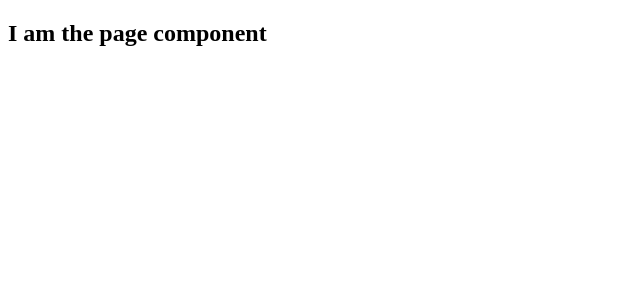
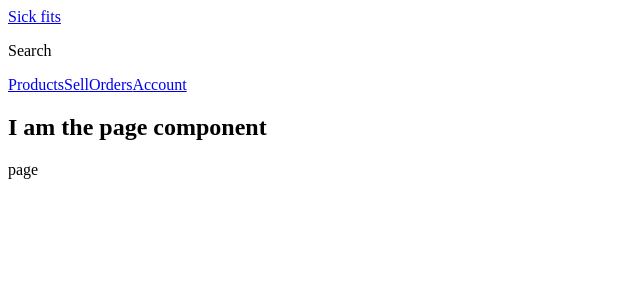
Before and after one commit to santospatrick/sick-fits, a Next.js app in the folder frontend/: page / in a window 1280 px wide. Shown: the top 300 px of the page, without its empty margins (0-640 px from the left). Built offline with nearby package versions, Linux system fonts and the light colour scheme.

Commit message:
feat: add global page component and header

```diff
--- /dev/null
+++ b/frontend/components/Header.js
@@ -0,0 +1,19 @@
+import React from 'react';
+import Link from 'next/link';
+import Nav from './Nav';
+
+function Header() {
+  return (
+    <header>
+      <div className="bar">
+        <Link href="/">Sick fits</Link>
+      </div>
+      <div className="sub-bar">
+        <p>Search</p>
+      </div>
+      <Nav />
+    </header>
+  );
+}
+
+export default Header;
--- /dev/null
+++ b/frontend/components/Nav.js
@@ -0,0 +1,15 @@
+import React from 'react';
+import Link from 'next/link';
+
+function Nav() {
+  return (
+    <nav>
+      <Link href="/products">Products</Link>
+      <Link href="/sell">Sell</Link>
+      <Link href="/orders">Orders</Link>
+      <Link href="/account">Account</Link>
+    </nav>
+  );
+}
+
+export default Nav;
--- a/frontend/components/Page.js
+++ b/frontend/components/Page.js
@@ -1,11 +1,19 @@
 import React from 'react';
+import PropTypes from 'prop-types';
+import Header from './Header';
 
-function Page() {
+function Page({ children }) {
   return (
     <div>
+      <Header />
       <h2>I am the page component</h2>
+      {children}
     </div>
   );
 }
 
+Page.propTypes = {
+  children: PropTypes.any,
+};
+
 export default Page;
--- /dev/null
+++ b/frontend/pages/_app.js
@@ -0,0 +1,12 @@
+import React from 'react';
+import Page from 'components/Page';
+
+function _app({ Component, pageProps }) {
+  return (
+    <Page>
+      <Component {...pageProps} />
+    </Page>
+  );
+}
+
+export default _app;
--- /dev/null
+++ b/frontend/pages/_document.js
@@ -0,0 +1,24 @@
+import React from 'react';
+import Document, { Head, Html, Main, NextScript } from 'next/document';
+
+class MyDocument extends Document {
+  render() {
+    return (
+      <Html lang="en-CA">
+        <Head>
+          <link
+            rel="shortcut icon"
+            href="/static/favicon.png"
+            type="image/x-icon"
+          />
+        </Head>
+        <body>
+          <Main />
+          <NextScript />
+        </body>
+      </Html>
+    );
+  }
+}
+
+export default MyDocument;
--- a/frontend/pages/index.js
+++ b/frontend/pages/index.js
@@ -1,8 +1,7 @@
 import React from 'react';
-import Page from 'components/Page';
 
 function index() {
-  return <Page>page</Page>;
+  return <div>page</div>;
 }
 
 export default index;
```
